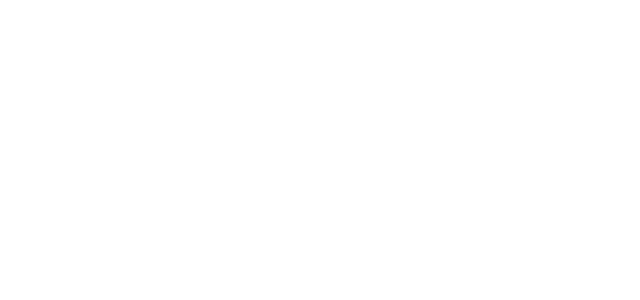
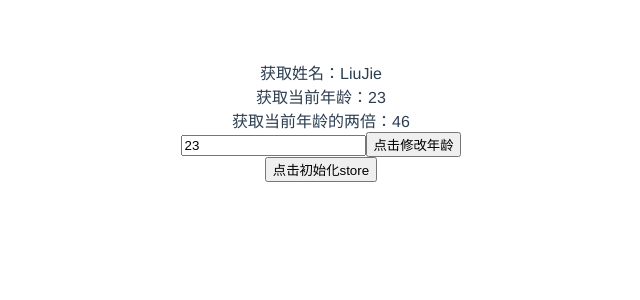
Before and after one commit to laoer536/vite3.0-vue3.2-TypeScript-Pinia-sass-eslint-prettier-template, a Vue app: page /pstore in a window 1280 px wide. Before the commit this address had no page. Shown: the top 300 px of the page, without its empty margins (319-959 px from the left). Built offline with nearby package versions, Linux system fonts and the light colour scheme.

Commit message:
pinia封装加入

```diff
--- a/package.json
+++ b/package.json
@@ -12,6 +12,7 @@
     "crypto-js": "^4.1.1",
     "date-fns": "^2.28.0",
     "jsencrypt": "^3.2.1",
+    "pinia": "^2.0.0-rc.10",
     "vue": "^3.2.16",
     "vue-router": "^4.0.0-0",
     "vuex": "^4.0.0-0"
--- a/src/main.ts
+++ b/src/main.ts
@@ -9,5 +9,6 @@ import { createApp } from "vue";
 import App from "./App.vue";
 import router from "./router";
 import store from "./store";
+import { createPinia } from "pinia";
 
-createApp(App).use(store).use(router).mount("#app");
+createApp(App).use(createPinia()).use(store).use(router).mount("#app");
--- /dev/null
+++ b/src/p-store/user.ts
@@ -0,0 +1,37 @@
+import { defineStore } from "pinia";
+
+interface UserInfo {
+  userName: string;
+  age: number;
+}
+export const useUserStore = defineStore("user", {
+  state: (): UserInfo => ({
+    userName: "LiuJie",
+    age: 23,
+    //userData: null,
+  }),
+  getters: {
+    doubleAge(): number {
+      return this.age * 2;
+    },
+  },
+  actions: {
+    changeAge(age: number) {
+      console.log(age, this.age);
+      this.age = age;
+    },
+
+    //可以直接使用异步操作
+    /*async registerUser(login, password) {
+      try {
+        this.userData = await api.post({ login, password })
+        showTooltip(`Welcome back ${this.userData.name}!`)
+      } catch (error) {
+        showTooltip(error)
+        // 让表单组件显示错误
+        return error
+      }
+    },
+  },*/
+  },
+});
--- a/src/router/index.ts
+++ b/src/router/index.ts
@@ -23,6 +23,14 @@ const routes: Array<RouteRecordRaw> = [
     // which is lazy-loaded when the route is visited.
     component: () => import("../views/NewApiCompare.vue"),
   },
+  {
+    path: "/pstore",
+    name: "Pstore",
+    // route level code-splitting
+    // this generates a separate chunk (about.[hash].js) for this route
+    // which is lazy-loaded when the route is visited.
+    component: () => import("@views/PStore.vue"),
+  },
 ];
 
 const router = createRouter({
--- /dev/null
+++ b/src/views/PStore.vue
@@ -0,0 +1,29 @@
+<script setup lang="ts">
+import { ref } from "vue";
+import { storeToRefs } from "pinia";
+import { useUserStore } from "@/p-store/user";
+const userStore = useUserStore();
+const { userName, age, doubleAge } = storeToRefs(userStore);
+const inputAge = ref<number>(userStore.age);
+function changeAge() {
+  console.log(inputAge.value);
+  userStore.changeAge(inputAge.value);
+}
+
+function resetStore() {
+  userStore.$reset();
+  inputAge.value = age.value;
+}
+</script>
+
+<template>
+  <div>获取姓名：{{ userName }}</div>
+  <div>获取当前年龄：{{ age }}</div>
+  <div>获取当前年龄的两倍：{{ doubleAge }}</div>
+  <input v-model.number="inputAge" type="text" />
+  <button @click="changeAge">点击修改年龄</button>
+  <br />
+  <button @click="resetStore">点击初始化store</button>
+</template>
+
+<style lang="less" scoped></style>
```
Also changed, not shown: src/p-store/edit/audio.ts (added, +17 -0 lines), src/p-store/edit/index.ts (added, +23 -0 lines), src/p-store/edit/material.ts (added, +17 -0 lines), 1 other file (tests, documents, lock files or other folders).
